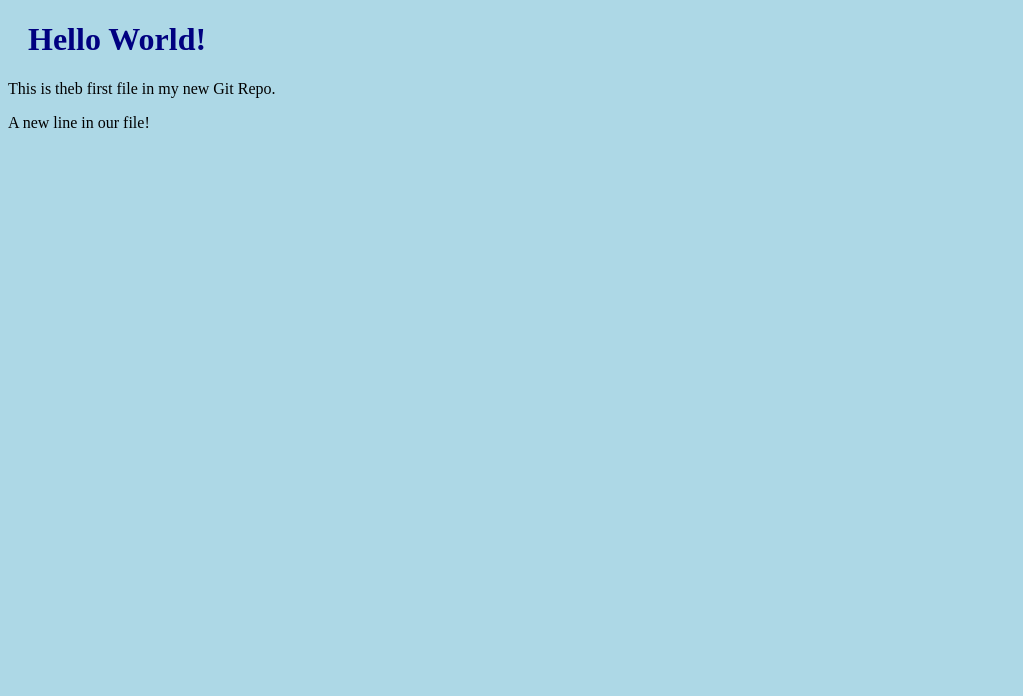
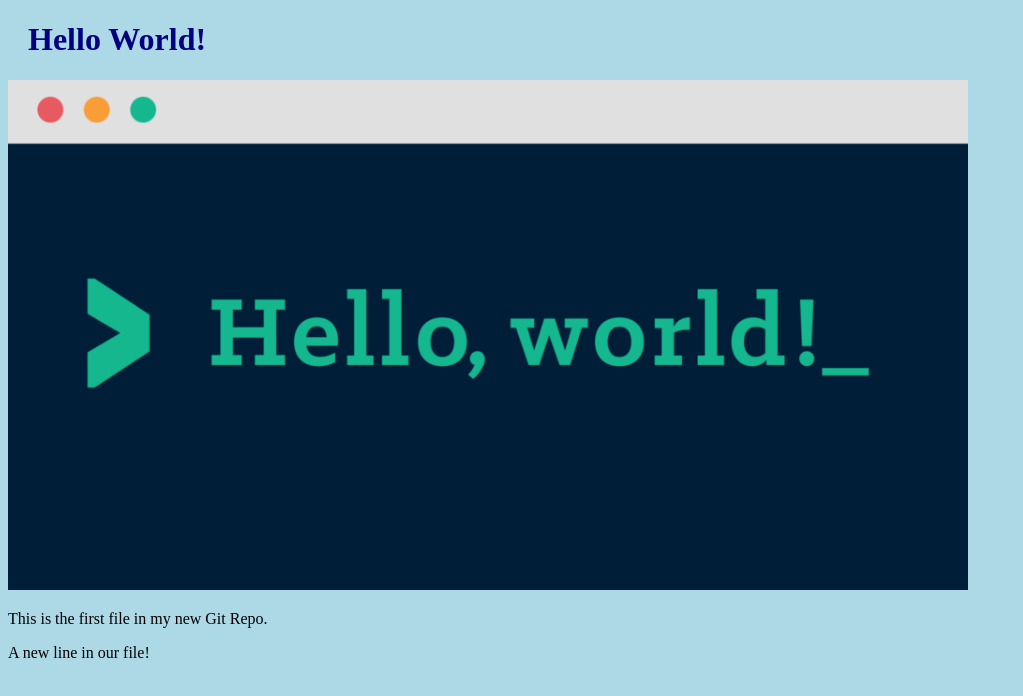
Before and after one commit to Piyush-Parmar-28/hello-world, a plain HTML site: page index.html in a window 1280 px wide. Shown: the whole page, without its empty margins (0-1023 px from the left). Drawn offline with Linux system fonts and the light colour scheme.

Commit message:
Adding image to Hello World

```diff
--- a/index.html
+++ b/index.html
@@ -11,7 +11,8 @@
 
     <body>
         <h1>Hello World!</h1>
-        <p>This is theb first file in my new Git Repo.</p>
+        <div><img src= "img_hello_world.jpeg" alt="Hello World From Space" style="width: 100%; max-width: 960px;"></div>
+        <p>This is the first file in my new Git Repo.</p>
         <p>A new line in our file!</p>
     </body>
 </html>
```
Also changed, not shown: img_hello_world.jpeg (added).
